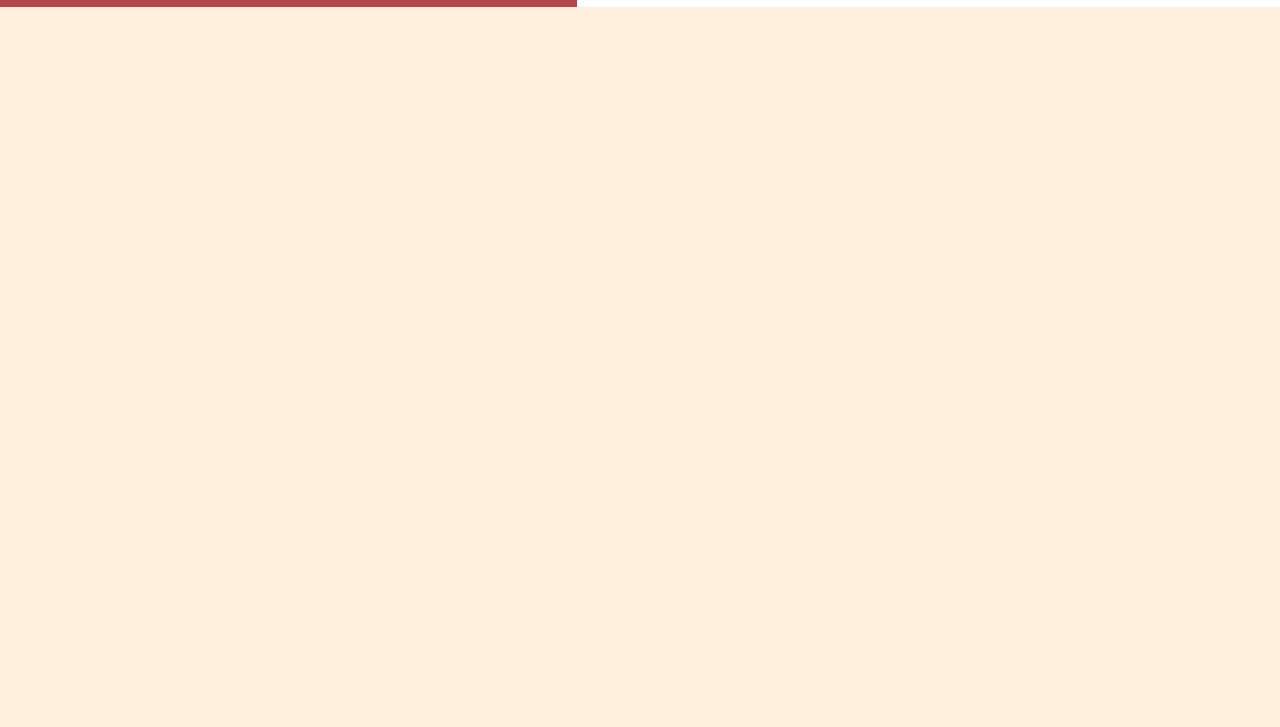
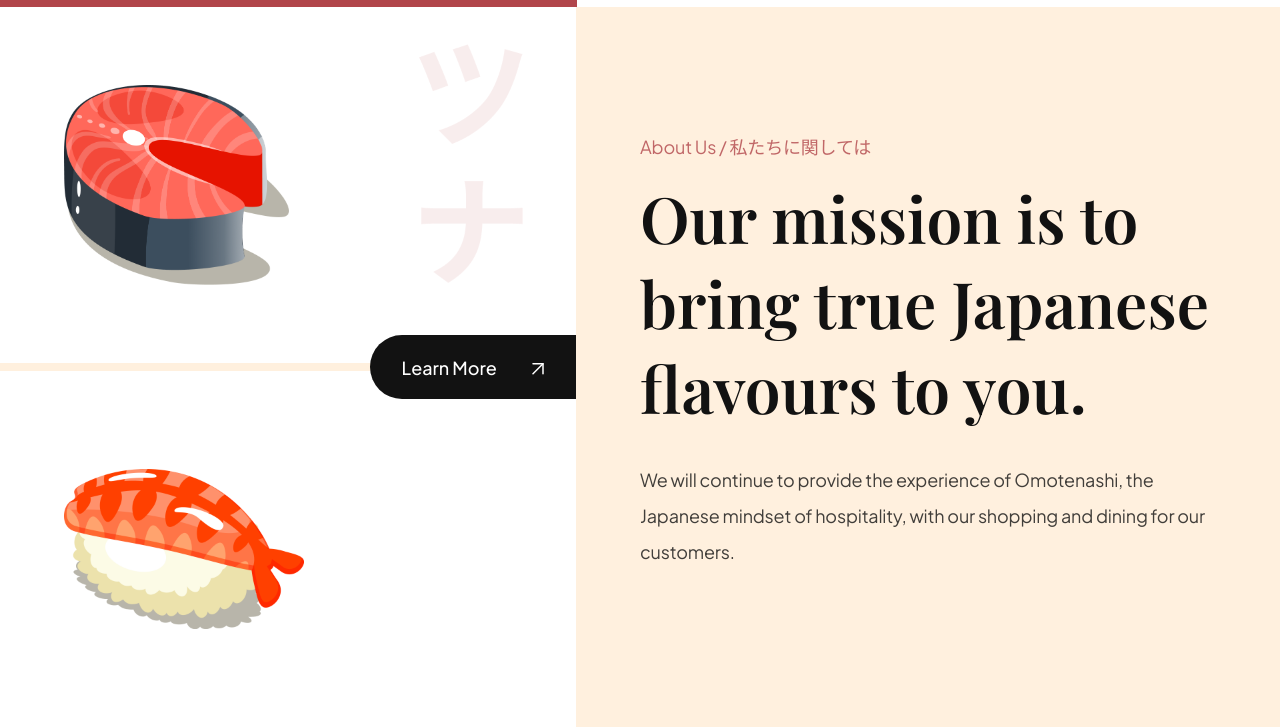
Before and after one commit to aindriu80/jsm-sushi-app, a website built with Vite: page index.html in a window 1280 px wide. Shown: the part 791-1518 px from the top of the page. Before the commit the page ends 800 px from the top, so only its background shows below. Built offline with nearby package versions, Linux system fonts and the light colour scheme; files whose address does not match are found by name.

Commit message:
Adding styles to about us

```diff
--- a/css/sections/about.css
+++ b/css/sections/about.css
@@ -0,0 +1,83 @@
+.about-us {
+  display: flex;
+  min-height: 720px;
+  overflow: hidden;
+}
+
+.about-us__image {
+  flex: 1;
+  display: flex;
+  flex-direction: column;
+  justify-content: center;
+
+  background: var(--color-white);
+
+  position: relative;
+}
+
+.about-us__image div {
+  padding: 32px 64px;
+
+  flex: 1;
+  display: flex;
+  align-items: center;
+
+  background-position: center;
+  background-repeat: no-repeat;
+  background-size: contain;
+}
+
+.about-us__image-sushi3 {
+  border-bottom: 8px solid var(--color-creamson);
+
+  background-image: url('../../assets/about_bg1.png');
+}
+
+.about-us__image-sushi2 {
+  background-image: url('../../assets/about_bg3.png');
+}
+
+.about-us__image-sushi3 img {
+  width: 225px;
+  height: 200px;
+}
+
+.about-us__image-sushi2 img {
+  width: 240px;
+  height: 160px;
+}
+
+.about-us__button {
+  position: absolute;
+  right: 0;
+
+  padding: 12px 32px;
+  min-height: 64px;
+
+  background: var(--secondary-color);
+  border-radius: 32px 0 0 32px;
+  border: 0;
+  outline: 0;
+
+  color: #fff;
+  font-family: var(--plus-jakarta-sans);
+  font-weight: 500;
+  font-size: 18px;
+  line-height: 23px;
+
+  cursor: pointer;
+}
+
+.about-us__button img {
+  object-fit: contain;
+  margin-left: 32px;
+}
+
+.about-us__content {
+  padding: 64px;
+
+  flex: 1;
+  display: flex;
+  justify-content: center;
+  flex-direction: column;
+}
--- a/index.html
+++ b/index.html
@@ -82,6 +82,34 @@
       </div>
     </section>
 
+    <section class="about-us" id="about-us">
+      <div class="about-us__image">
+        <div class="about-us__image-sushi3">
+          <img src="assets/sushi-3.png" alt="sushi" class="" />
+        </div>
+
+        <button class="about-us__button">
+          Learn More <img src="assets/arrow-up-right.svg" alt="learn more" />
+        </button>
+
+        <div class="about-us__image-sushi2">
+          <img src="assets/sushi-2.png" alt="sushi" class="" />
+        </div>
+      </div>
+
+      <div class="about-us__content">
+        <p class="sushi__subtitle">About Us / 私たちに関しては</p>
+        <h3 class="sushi__title">
+          Our mission is to bring true Japanese flavours to you.
+        </h3>
+        <p class="sushi__description">
+          We will continue to provide the experience of Omotenashi, the Japanese
+          mindset of hospitality, with our shopping and dining for our
+          customers.
+        </p>
+      </div>
+    </section>
+
     <script type="module" src="js/script.js"></script>
   </body>
 </html>
```
